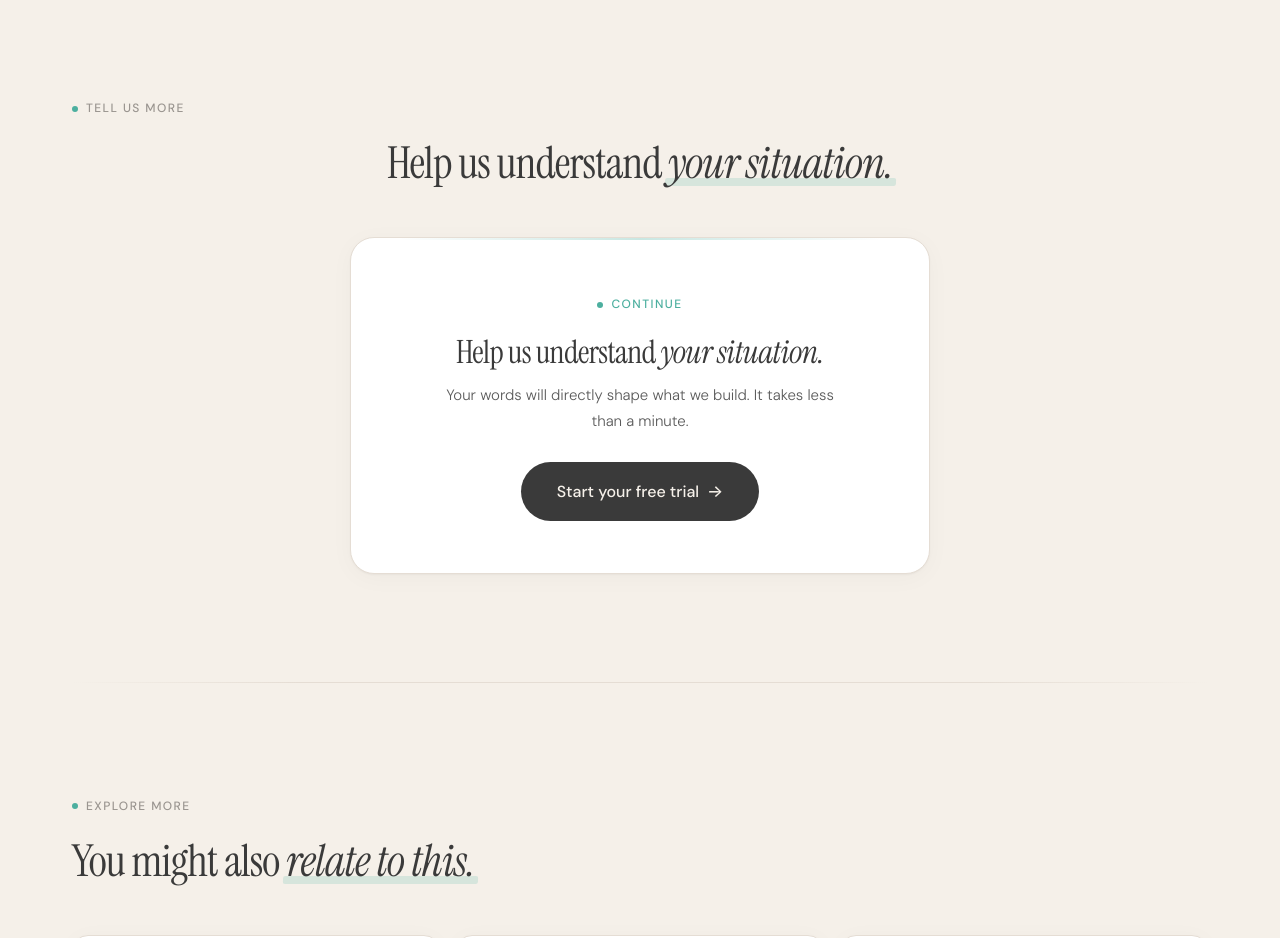
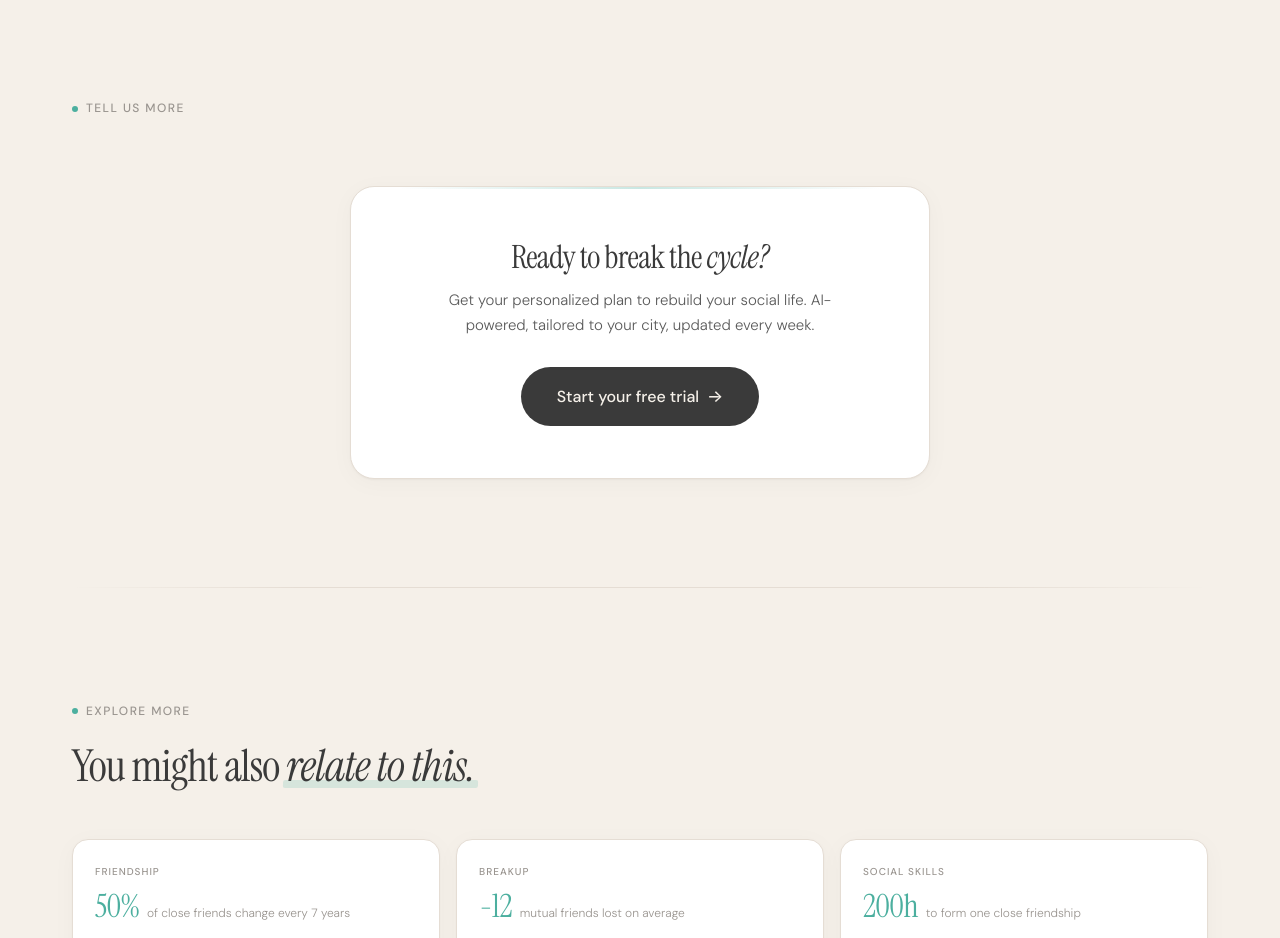
Before and after one commit to VastCounsel/stopbeingalone, a website: page solutions/lost-someone-close/index.html in a window 1280 px wide. Shown: the part 4400-5338 px from the top of the page. Drawn offline with Linux system fonts and the light colour scheme.

Commit message:
fix: clean article CTAs, remove duplicates, pricing-oriented

```diff
--- a/solutions/lost-someone-close/index.html
+++ b/solutions/lost-someone-close/index.html
@@ -931,15 +931,11 @@ button, input, textarea, select { font-family: var(--sans); border: none; outlin
 <section class="form-section" aria-label="Continue">
   <div class="container">
     <div class="section-label reveal" style="text-align:center">Tell Us More</div>
-    <h2 class="section-title reveal" style="text-align:center">Help us understand <em>your situation.</em></h2>
     <div class="form-placeholder reveal" style="max-width:580px;margin:48px auto 0;background:var(--card-bg);border:1px solid var(--card-border);border-radius:24px;padding:52px 48px;text-align:center">
-      <div style="font-size:12px;text-transform:uppercase;letter-spacing:.12em;font-weight:500;color:#4CAF9F;margin-bottom:20px;display:inline-flex;align-items:center;gap:8px"><span style="width:6px;height:6px;background:#4CAF9F;border-radius:50%;display:inline-block"></span> Continue</div>
-      <h2 style="font-family:var(--serif);font-size:clamp(24px,3vw,32px);font-weight:400;line-height:1.15;letter-spacing:-0.02em;color:var(--ink);margin-bottom:12px">Help us understand <em style="font-style:italic">your situation.</em></h2>
-      <p style="font-size:15px;color:var(--ink-light);font-weight:300;line-height:1.7;max-width:420px;margin:0 auto 28px">Your words will directly shape what we build. It takes less than a minute.</p>
-      <a href="/#pricing" style="display:inline-flex;align-items:center;gap:8px;background:#3A3A3A;color:#F5F0E9;padding:16px 36px;border-radius:100px;font-size:16px;font-weight:500;text-decoration:none;transition:all .3s ease">Start your free trial <span style="font-size:17px">→</span></a>
+      <h2 style="font-family:var(--serif);font-size:clamp(24px,3vw,32px);font-weight:400;line-height:1.15;letter-spacing:-0.02em;color:var(--ink);margin-bottom:12px">Ready to break the <em style="font-style:italic">cycle?</em></h2>
+      <p style="font-size:15px;color:var(--ink-light);font-weight:300;line-height:1.7;max-width:420px;margin:0 auto 28px">Get your personalized plan to rebuild your social life. AI-powered, tailored to your city, updated every week.</p>
+      <a href="/#pricing" style="display:inline-flex;align-items:center;gap:8px;background:#3A3A3A;color:#F5F0E9;padding:16px 36px;border-radius:100px;font-size:16px;font-weight:500;text-decoration:none">Start your free trial <span style="font-size:17px">→</span></a>
     </div>
-
-  </div>
 </section>
 
 <div class="section-divider"></div>
```
Also changed, not shown: solutions/friends-drifted-away/index.html (+3 -6 lines), solutions/isolated-at-work/index.html (+3 -6 lines), solutions/moved-to-a-new-city/index.html (+3 -7 lines), solutions/remote-work-disconnected/index.html (+3 -6 lines), solutions/struggle-to-make-friends/index.html (+3 -6 lines), solutions/went-through-a-breakup/index.html (+3 -6 lines).
